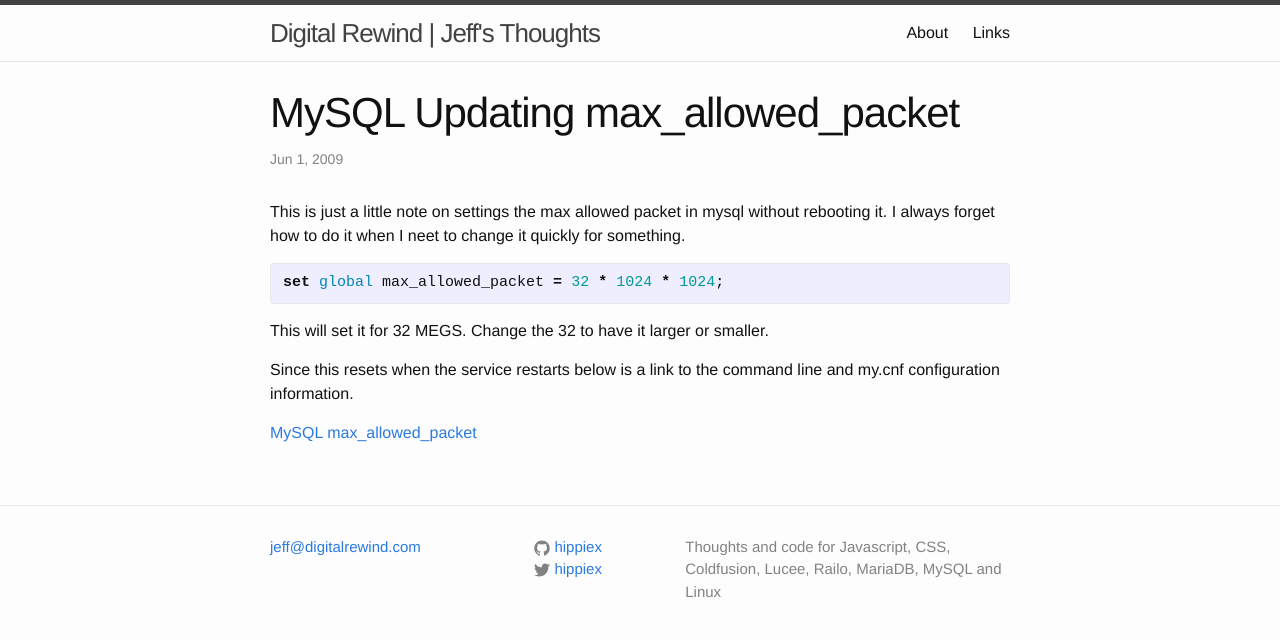
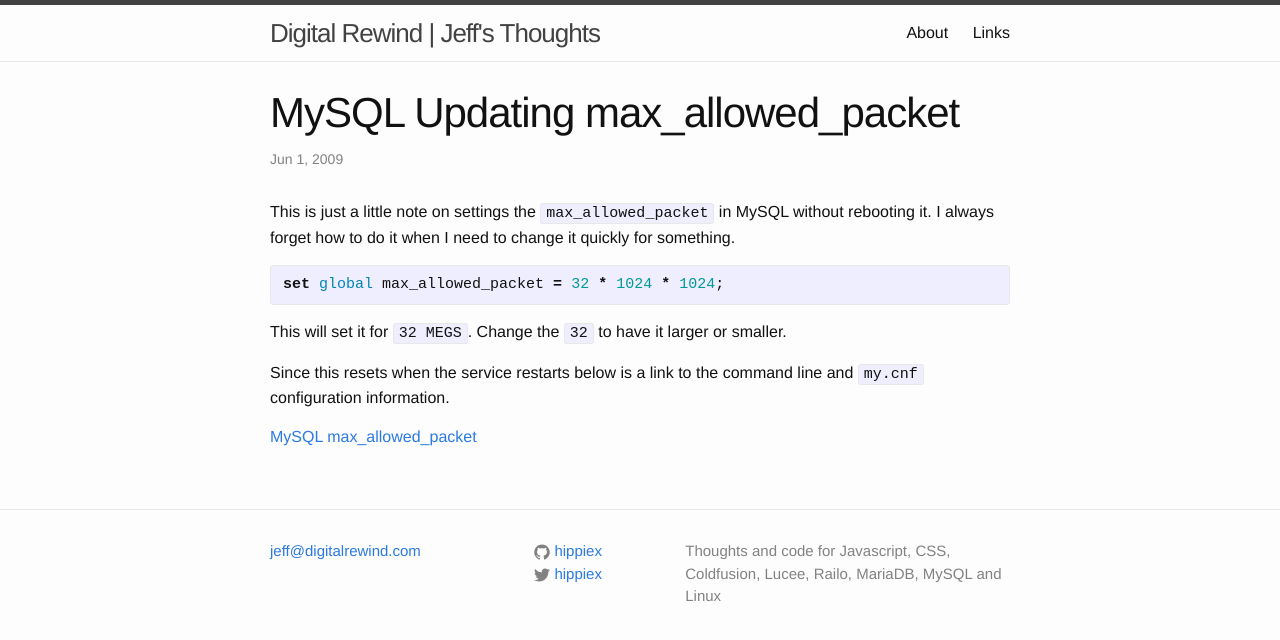
Before and after one commit to hippiex/hippiex.github.io, a Jekyll site: the page built from _posts/2009-06-01-mysql-max_allowed_packet.markdown, in a window 1280 px wide. Shown: the top 640 px of the page. Built offline with Jekyll 4.4.1, drawn with Linux system fonts in a browser that asks for light colours.

Commit message:
Saving Updates

```diff
--- a/_posts/2009-05-01-mysql-updates-from-more-than-one-table.markdown
+++ b/_posts/2009-05-01-mysql-updates-from-more-than-one-table.markdown
@@ -5,7 +5,7 @@
 categories: mysql
 ---
 
-I can never seem to remember the MySQL syntax for JOINED updates when I need them and the MySQL documentation on their site doesn't help a whole lot. Then I always forget what the exact phase to google for. (Joined updates, multi-table updates, updating from one table to another, etc..)  I found some great examples over on The Electric Toolbox that makes it dead simple.
+I can never seem to remember the MySQL syntax for JOINED updates when I need them and the MySQL documentation on their site doesn't help a whole lot. Then I always forget what the exact phase to google for. (Joined updates, multi-table updates, updating from one table to another, etc..)  I found some great examples over on `The Electric Toolbox` that makes it dead simple.
 So I am posting it here as a reminder later on, and in case someone else was wondering how to do it and couldn't find it.
 
 [The Electric Toolbox : Cross Table Update with MySQL](http://www.electrictoolbox.com/article/mysql/cross-table-update/)
--- a/_posts/2009-06-01-mysql-max_allowed_packet.markdown
+++ b/_posts/2009-06-01-mysql-max_allowed_packet.markdown
@@ -5,13 +5,14 @@
 categories: mysql
 ---
 
-This is just a little note on settings the max allowed packet in mysql without rebooting it.  I always forget how to do it when I neet to change it quickly for something.
+This is just a little note on settings the `max_allowed_packet` in MySQL without rebooting it.  I always forget how to do it when I need to change it quickly for something.
+
 {% highlight  js %}
 set global max_allowed_packet = 32 * 1024 * 1024;
 {% endhighlight %}
 
-This will set it for 32 MEGS.  Change the 32 to have it larger or smaller.
+This will set it for `32 MEGS`.  Change the `32` to have it larger or smaller.
 
-Since this resets when the service restarts below is a link to the command line and my.cnf configuration information.
+Since this resets when the service restarts below is a link to the command line and `my.cnf` configuration information.
 
 [MySQL max_allowed_packet](http://dev.mysql.com/doc/refman/5.7/en/packet-too-large.html)
--- a/_posts/2011-04-16-railo-ses-url-subfolders-jetty.markdown
+++ b/_posts/2011-04-16-railo-ses-url-subfolders-jetty.markdown
@@ -20,4 +23,5 @@
 <url-pattern>/cfbuilder/site1/index.cfm/*</url-pattern>
 </servlet-mapping>
 {% endhighlight %}
+
 It's kind of a pain to add each site manually to the file, but it works. So I can't complain too much.
--- a/_posts/2013-09-01-mysql-slow-subquery.markdown
+++ b/_posts/2013-09-01-mysql-slow-subquery.markdown
@@ -5,7 +5,7 @@
 categories: mysql
 ---
 
-I finally found the correct information today to figure out why some kinds of subqueries take forever to come back in mysql. If you are using a subquery with a MYSQL IN() like this:
+I finally found the correct information today to figure out why some kinds of subqueries take forever to return a result in MySQL. If you are using a subquery with a MySQL `IN()` like this:
 {% highlight  sql %}
 select o.ack,o.product
 from orders o
@@ -29,7 +29,7 @@
 on o.ack = old_o.ack
 order by o.ack, o.line
 {% endhighlight %}
-It's interesting on MSSQL that the IN() subquery syntax is much faster.
+It's interesting on MSSQL that the `IN()` subquery the first syntax is much faster.
 
 
 [bugs.mysql.com/bug.php ( Thanks Jeremy Pointer )](http://bugs.mysql.com/bug.php?id=4040)
```
Also changed, not shown: other parts of _posts/2011-04-16-railo-ses-url-subfolders-jetty.markdown (+4 -1 lines), _posts/2011-04-16-railo-ses-url-subfolders-tomcat.markdown (added, +26 -0 lines), _posts/2016-01-28-el-capitain-10.11-jekyll.markdown (added, +28 -0 lines), _posts/2016-01-28-el-capitain-10.11-jekyll2.markdown (deleted, +0 -25 lines).
